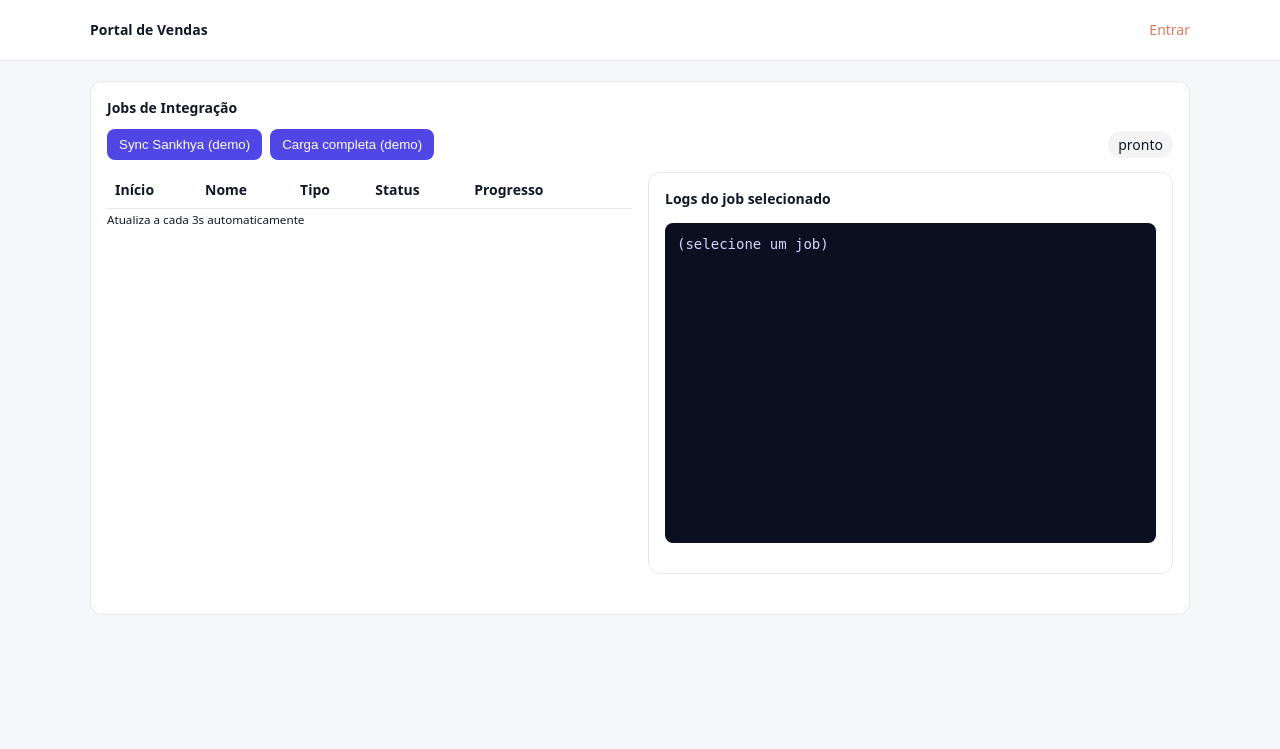
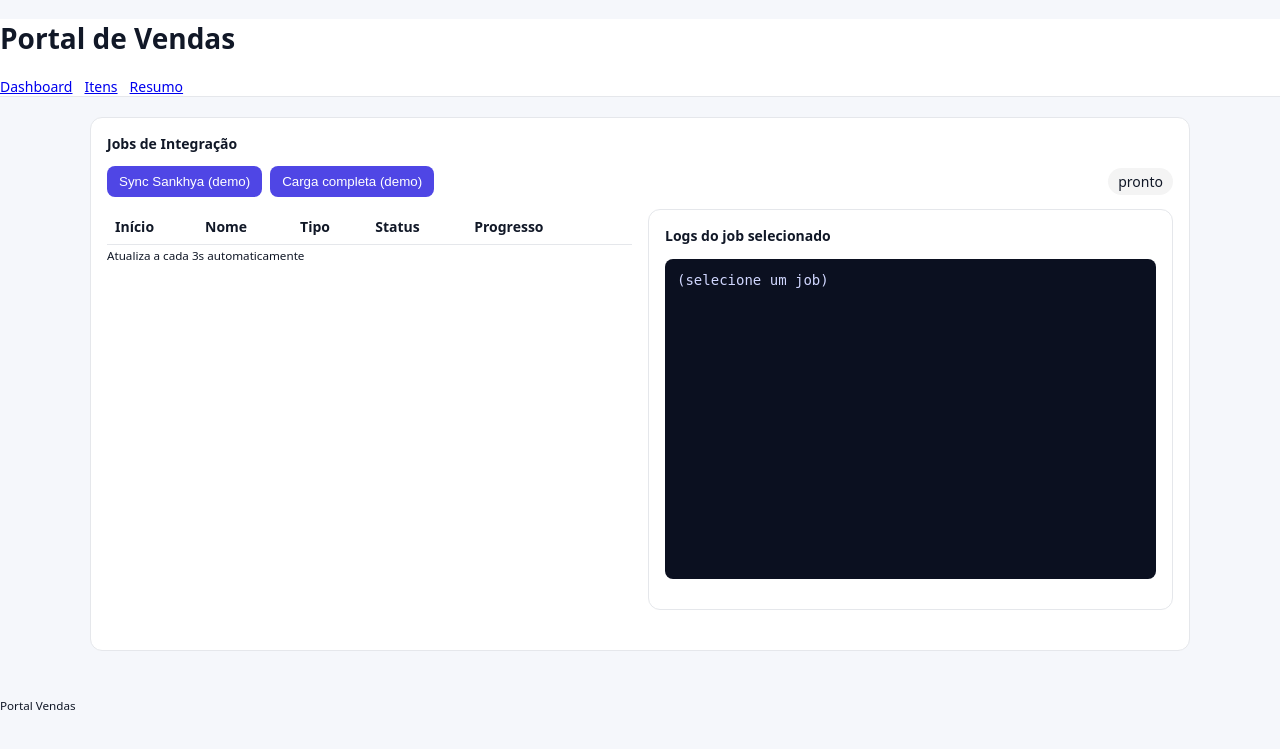
Before and after one commit to WendellKZ/portal_vendas_render_restor, a Django app: template templates/jobs.html in a window 1280 px wide. Shown: the top 749 px of the page. Run offline with Django 5.2, Linux system fonts and the light colour scheme; the template is opened without the code that fills it, so the values that code supplies are empty; parts of the project's set-up code (start-up, migrations or seed data) failed here and were passed over.

Commit message:
fix(ui): corrigir blocks duplicados no dashboard e garantir extends no topo

```diff
--- a/core/urls_front.py
+++ b/core/urls_front.py
@@ -5,8 +5,7 @@ app_name = "portal"
 
 urlpatterns = [
     path("", views_front.dashboard_view, name="dashboard"),
-    path("login/", views_front.login_view, name="login"),
-    path("logout/", views_front.logout_view, name="logout"),
     path("itens/", views_front.itens_view, name="itens"),
     path("resumo/", views_front.resumo_view, name="resumo"),
+    path("login/", views_front.simple_login, name="login"),
 ]
--- a/templates/base.html
+++ b/templates/base.html
@@ -1,38 +1,34 @@
 {% load static %}
 <!doctype html>
-<html lang="pt-br">
+<html lang="pt-br" data-theme="light">
 <head>
   <meta charset="utf-8" />
   <meta name="viewport" content="width=device-width, initial-scale=1" />
-  <title>Portal de Vendas</title>
+  <title>{% block title %}Portal Vendas{% endblock %}</title>
 
-  <!-- Ícone (opcional) -->
   <link rel="icon" href="{% static 'portal/favicon.png' %}">
-
-  <!-- Estilos -->
   <link rel="stylesheet" href="{% static 'portal/theme.css' %}">
   <link rel="stylesheet" href="{% static 'portal/app.css' %}">
 
-  <!-- Charts -->
+  <!-- Gráficos -->
   <script src="https://cdn.jsdelivr.net/npm/chart.js"></script>
 </head>
-<body>
+<body data-page="{% block page %}{% endblock %}">
   <header class="pv-header">
-    <div class="pv-container">
-      <strong>Portal de Vendas</strong>
-      <nav class="pv-nav">
-        {% if request.user.is_authenticated %}
-          <span>Olá, {{ request.user.username }}</span>
-          <a href="{% url 'portal:logout' %}" class="pv-link">Sair</a>
-        {% else %}
-          <a href="{% url 'portal:dashboard' %}" class="pv-link">Entrar</a>
-        {% endif %}
-      </nav>
-    </div>
+    <h1>Portal de Vendas</h1>
+    <nav class="pv-nav">
+      <a href="{% url 'portal:dashboard' %}">Dashboard</a>
+      <a href="{% url 'portal:itens' %}">Itens</a>
+      <a href="{% url 'portal:resumo' %}">Resumo</a>
+    </nav>
   </header>
 
   <main class="pv-container">
     {% block content %}{% endblock %}
   </main>
+
+  <footer class="pv-footer">
+    <small>Portal Vendas</small>
+  </footer>
 </body>
 </html>
```
Also changed, not shown: templates/dashboard.html (+13 -30 lines).
